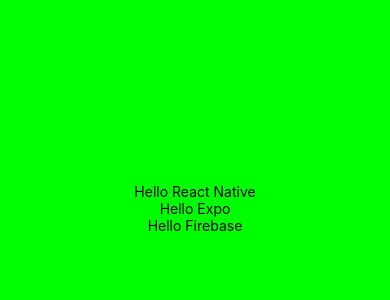
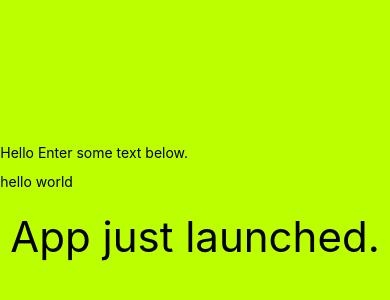
Before and after one commit to danbockapps/react-native-green, a React Native app: screen / in a window 390 px wide. Shown: the part 214-514 px from the top of the page. Built offline with nearby package versions, Linux system fonts and the light colour scheme.

Commit message:
Add text input

```diff
--- a/App.js
+++ b/App.js
@@ -1,10 +1,25 @@
 import React from 'react';
-import { StyleSheet, Text, View } from 'react-native';
+import { StyleSheet, Text, View, TextInput } from 'react-native';
 
 class Greeting extends React.Component {
+  constructor(props) {
+    super(props);
+    this.state = {text: 'App just launched.'};
+  }
+
   render() {
     return (
-      <Text>Hello {this.props.name}</Text>
+      <View>
+        <Text>Hello {this.props.name}</Text>
+        <TextInput
+          style={{height: 40}}
+          placeholder="hello world"
+          onChangeText={(text) => this.setState({text})}
+        />
+        <Text style={{padding: 10, fontSize: 42}}>
+          {this.state.text}
+        </Text>
+      </View>
     );
   }
 }
@@ -13,9 +28,7 @@ export default class App extends React.Component {
   render() {
     return (
       <View style={styles.container}>
-        <Greeting name="React Native"></Greeting>
-        <Greeting name="Expo"></Greeting>
-        <Greeting name="Firebase"></Greeting>
+        <Greeting name="Enter some text below."></Greeting>
       </View>
     );
   }
@@ -24,7 +37,7 @@ export default class App extends React.Component {
 const styles = StyleSheet.create({
   container: {
     flex: 1,
-    backgroundColor: '#0f0',
+    backgroundColor: '#bf0',
     alignItems: 'center',
     justifyContent: 'center',
   },
```
